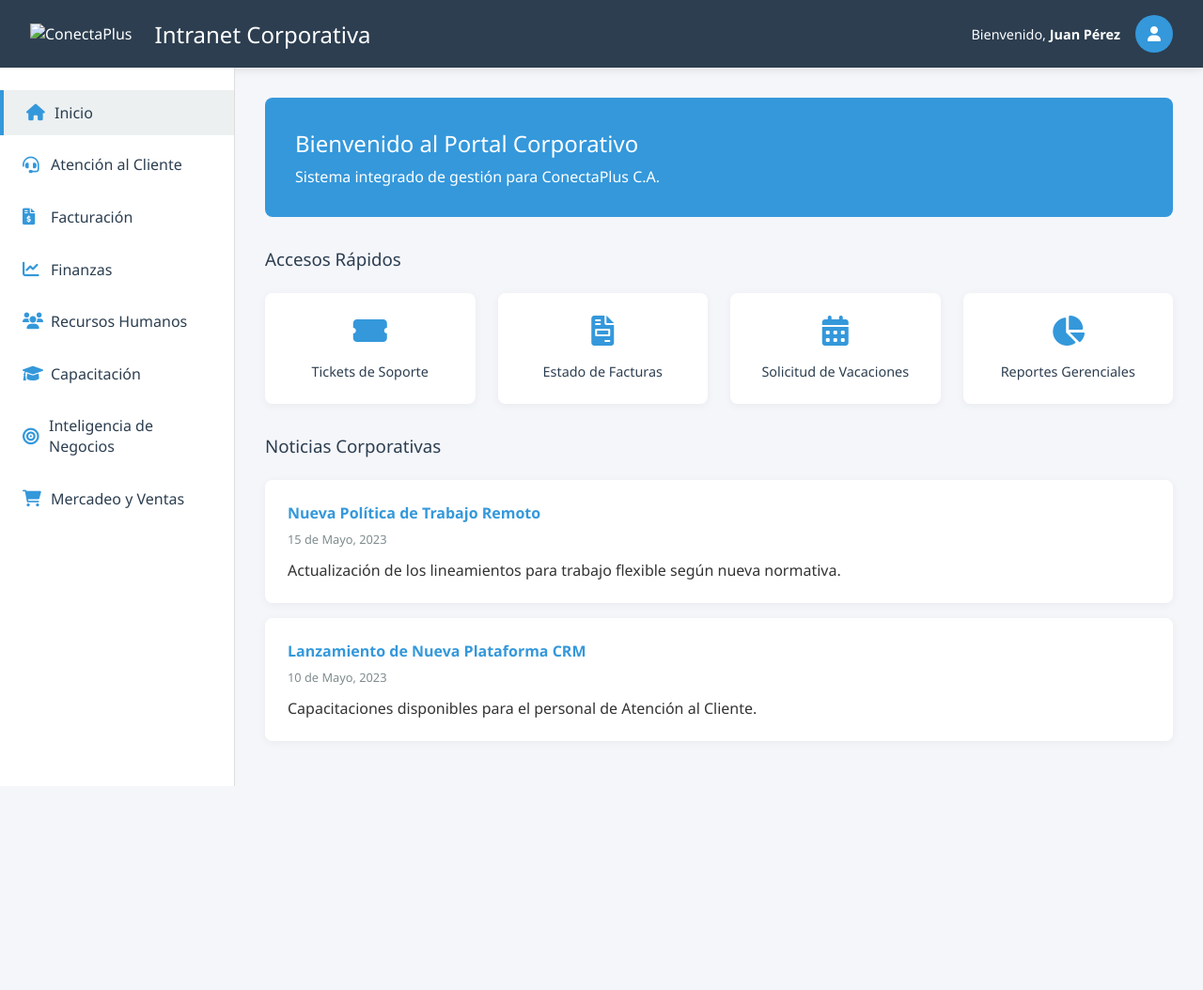
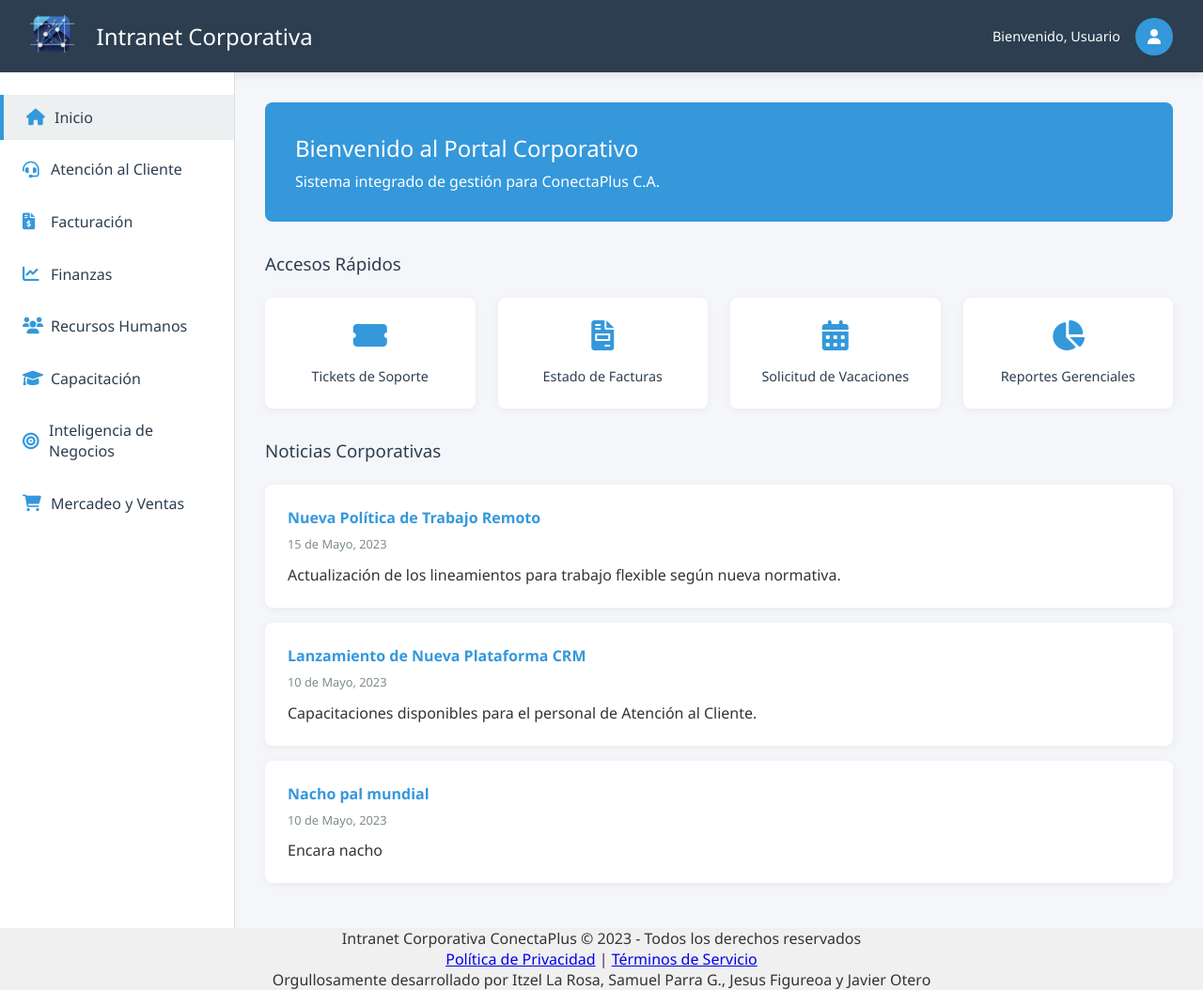
Before and after one commit to Badjavii/conectaplus-intranet, a plain HTML site: page main-screen/index-main.html in a window 1280 px wide. Shown: the whole page at 94% size. Before the commit the page ends 837 px from the top, so only its background shows below. Drawn offline with Linux system fonts and the light colour scheme.

Commit message:
directory fixed

```diff
--- a/login-screen/script-login.js
+++ b/login-screen/script-login.js
@@ -19,7 +19,7 @@ document.addEventListener('DOMContentLoaded', function() {
         // Validar credenciales
         if (cedula === defaultCedula && password === defaultPassword) {
             // Redirigir a la página principal
-            window.location.href = '..\main-screen\index-main.html';
+            window.location.href = '../main-screen/index-main.html';
         } else {
             // Mostrar mensaje de error
             errorMessage.style.display = 'block';
--- a/main-screen/index-main.html
+++ b/main-screen/index-main.html
@@ -13,13 +13,13 @@
         <header class="app-header">
             <div class="header-left">
                 <div class="company-logo">
-                    <img src="assets/logo-conectaplus.png" alt="ConectaPlus">
+                    <img src="../resources/logo.png" alt="ConectaPlus">
                 </div>
                 <h1>Intranet Corporativa</h1>
             </div>
             <div class="header-right">
                 <div class="user-profile">
-                    <span class="welcome-msg">Bienvenido, <strong>Juan Pérez</strong></span>
+                    <span class="welcome-msg">Bienvenido, Usuario</span>
                     <div class="user-avatar">
                         <i class="fas fa-user"></i>
                     </div>
@@ -127,10 +127,25 @@
                             <p class="news-date">10 de Mayo, 2023</p>
                             <p>Capacitaciones disponibles para el personal de Atención al Cliente.</p>
                         </div>
+
+                        <div class="news-card">
+                            <h4>Nacho pal mundial</h4>
+                            <p class="news-date">10 de Mayo, 2023</p>
+                            <p>Encara nacho</p>
+                        </div>
                     </div>
                 </section>
             </main>
         </div>
     </div>
+
+    <footer>
+        <p>Intranet Corporativa ConectaPlus &copy; 2023 - Todos los derechos reservados</p>
+        <p><a href="#">Política de Privacidad</a> | <a href="#">Términos de Servicio</a></p>
+        <p>
+            Orgullosamente desarrollado por Itzel La Rosa, Samuel Parra G., Jesus Figureoa y
+            Javier Otero
+        </p>
+    </footer>
 </body>
 </html>
--- a/main-screen/style-main.css
+++ b/main-screen/style-main.css
@@ -213,3 +213,10 @@ body {
     margin-bottom: 0.8rem;
     display: block;
 }
+
+footer {
+  text-align: center;
+  bottom: 0;
+  width: 100%;
+  background-color: #f0f0f0; /* Opcional: para visualizar el footer */
+}
```
